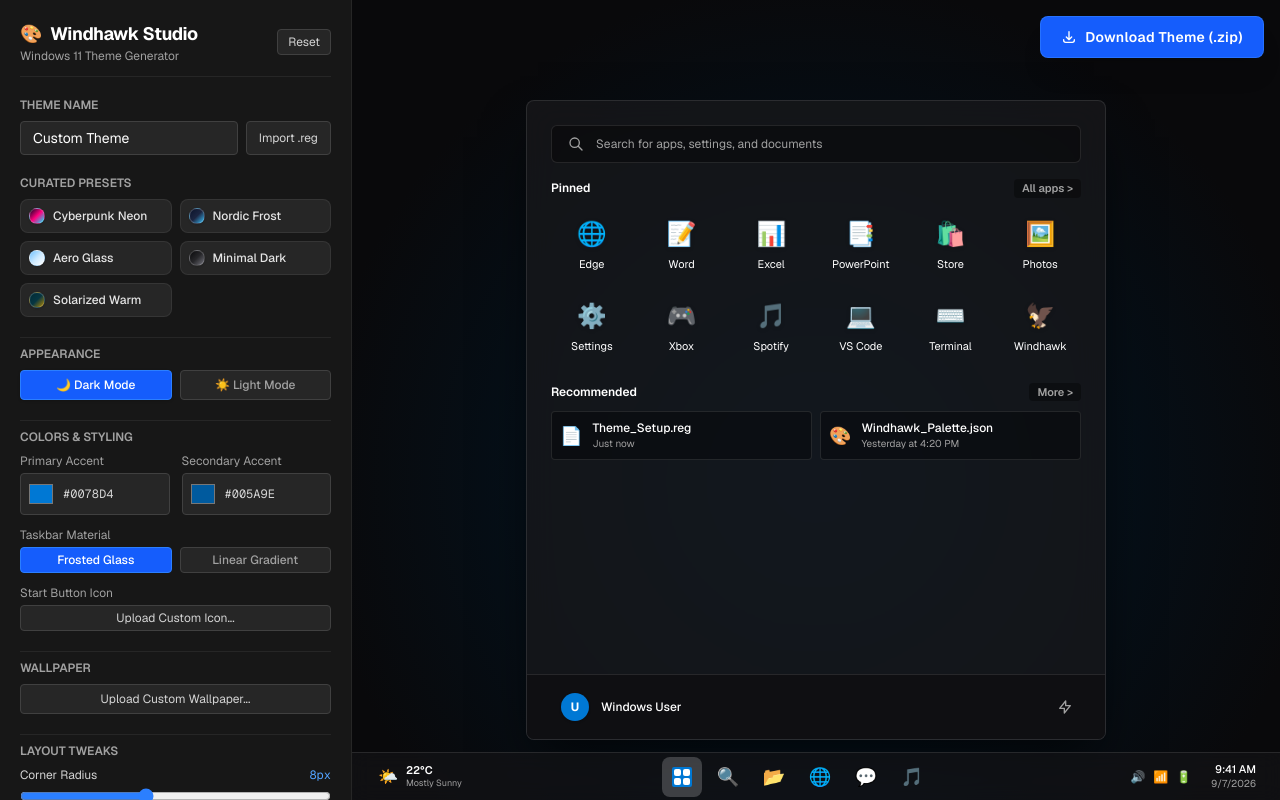
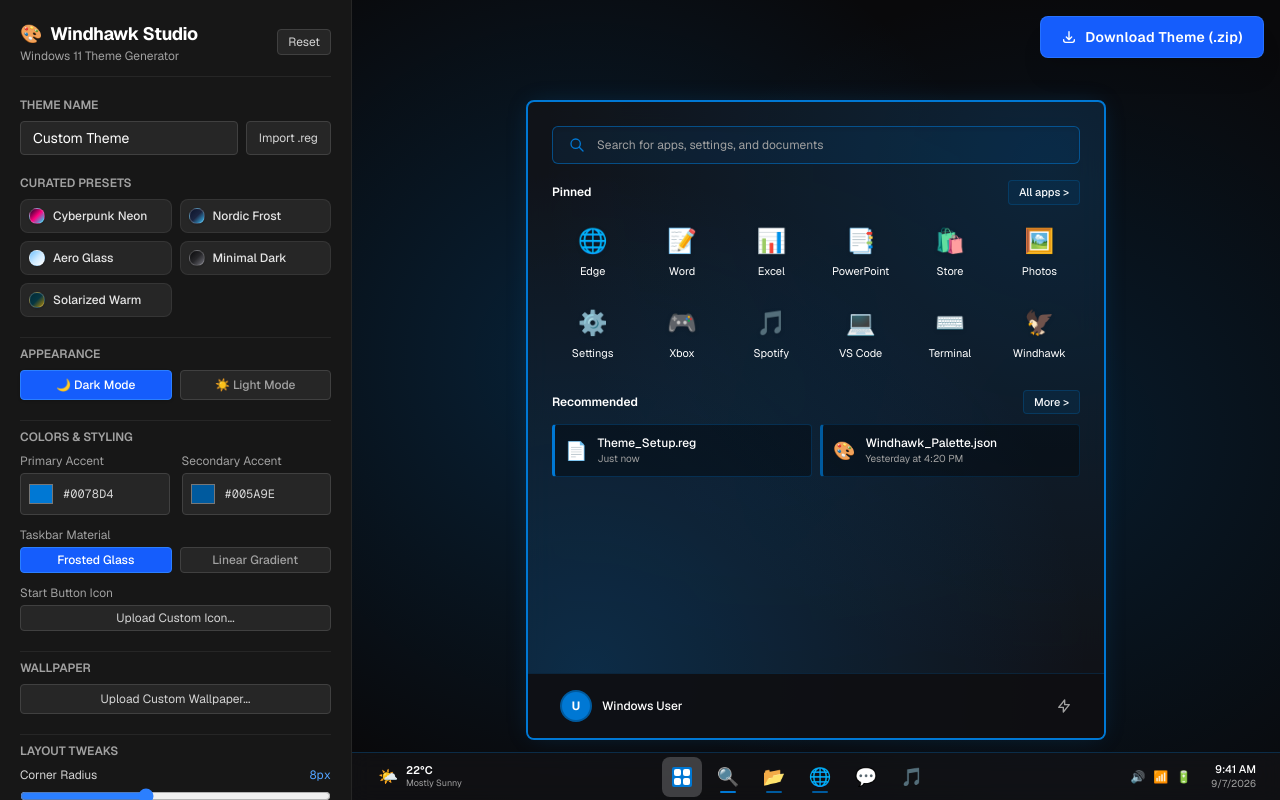
Before and after one commit to miketolhurst/windows-11-themes-and-wallpapers, a Next.js app in the folder theme-creator-web/: page / in a window 1280 px wide. Built offline with nearby package versions, Linux system fonts and the light colour scheme.

Commit message:
fix: dynamically bind primary and secondary accents to start menu and notification center

```diff
--- a/theme-creator-web/src/components/PreviewCanvas.tsx
+++ b/theme-creator-web/src/components/PreviewCanvas.tsx
@@ -21,20 +21,36 @@
     setActivePane,
   } = useThemeStore();
 
-  // Determine dynamic colors for Light vs Dark mode
-  const flyoutBg = isLightMode
-    ? 'rgba(245, 245, 250, 0.85)'
-    : 'rgba(24, 24, 27, 0.75)';
-  const flyoutBorder = isLightMode ? 'rgba(0, 0, 0, 0.1)' : 'rgba(255, 255, 255, 0.1)';
+  const baseBg = isLightMode ? '#f0f0f5' : '#101216';
+
+  // Dynamic flyout backgrounds matching Windhawk Styler:
+  // In gradient mode: uses exact sm_grad & nc_grad from create_theme.py / exportEngine.ts
+  // In frosted blur mode: uses acrylic material infused with dual primary and secondary accent ambient lighting
+  const startMenuBg =
+    taskbarMode === 'gradient'
+      ? `linear-gradient(135deg, ${baseBg}f0 0%, ${accentColor}d4 50%, ${secondaryAccent}d4 100%)`
+      : isLightMode
+      ? `radial-gradient(circle at 90% 10%, ${secondaryAccent}35 0%, transparent 65%), radial-gradient(circle at 10% 90%, ${accentColor}35 0%, transparent 65%), rgba(245, 245, 250, 0.84)`
+      : `radial-gradient(circle at 90% 10%, ${secondaryAccent}40 0%, transparent 65%), radial-gradient(circle at 10% 90%, ${accentColor}40 0%, transparent 65%), rgba(18, 20, 25, 0.84)`;
+
+  const notifCenterBg =
+    taskbarMode === 'gradient'
+      ? `linear-gradient(315deg, ${baseBg}f0 0%, ${accentColor}d4 50%, ${secondaryAccent}d4 100%)`
+      : isLightMode
+      ? `radial-gradient(circle at 90% 90%, ${secondaryAccent}35 0%, transparent 65%), radial-gradient(circle at 10% 10%, ${accentColor}35 0%, transparent 65%), rgba(245, 245, 250, 0.84)`
+      : `radial-gradient(circle at 90% 90%, ${secondaryAccent}40 0%, transparent 65%), radial-gradient(circle at 10% 10%, ${accentColor}40 0%, transparent 65%), rgba(18, 20, 25, 0.84)`;
+
+  // Borders match Windhawk Styler (BorderBrush=c_normal, BorderThickness=2)
+  const flyoutBorder = accentColor;
   const textColor = isLightMode ? 'text-neutral-900' : 'text-white';
-  const subTextColor = isLightMode ? 'text-neutral-500' : 'text-neutral-400';
-  const cardBg = isLightMode ? 'rgba(255, 255, 255, 0.6)' : 'rgba(0, 0, 0, 0.35)';
-  const cardHover = isLightMode ? 'hover:bg-neutral-200/50' : 'hover:bg-white/5';
+  const subTextColor = isLightMode ? 'text-neutral-600' : 'text-neutral-400';
+  const cardBg = isLightMode ? 'rgba(255, 255, 255, 0.65)' : 'rgba(0, 0, 0, 0.35)';
+  const cardHover = isLightMode ? 'hover:bg-neutral-200/60' : 'hover:bg-white/10';
   const shadowClass = removeDropShadows
     ? 'shadow-none'
     : isLightMode
-    ? 'shadow-[0_20px_40px_-10px_rgba(0,0,0,0.15)]'
-    : 'shadow-[0_25px_50px_-12px_rgba(0,0,0,0.7)]';
+    ? 'shadow-[0_20px_40px_-10px_rgba(0,0,0,0.2)]'
+    : 'shadow-[0_25px_50px_-12px_rgba(0,0,0,0.75)]';
 
   // Taskbar background styling
   const taskbarStyle: React.CSSProperties = {
@@ -90,12 +106,12 @@
             }
           : {
               background: isLightMode
-                ? `radial-gradient(circle at 50% 60%, ${accentColor}22 0%, #e2e8f0 75%)`
-                : `radial-gradient(circle at 50% 60%, ${accentColor}33 0%, #09090b 75%)`,
+                ? `radial-gradient(circle at 25% 45%, ${accentColor}28 0%, transparent 55%), radial-gradient(circle at 75% 55%, ${secondaryAccent}28 0%, transparent 55%), #e2e8f0`
+                : `radial-gradient(circle at 25% 45%, ${accentColor}38 0%, transparent 55%), radial-gradient(circle at 75% 55%, ${secondaryAccent}38 0%, transparent 55%), #09090b`,
             }
       }
     >
-      {/* Mobile warning overlay (Task 4.3) */}
+      {/* Mobile warning overlay */}
       <div className="lg:hidden absolute top-3 left-3 right-3 z-50 bg-amber-500/90 text-neutral-950 px-3 py-2 rounded-lg text-xs font-medium shadow flex items-center gap-2">
         <span>⚠️</span>
         <span>Windhawk Studio is optimized for larger displays to accurately render the desktop canvas.</span>
@@ -115,11 +131,12 @@
               hideRecommended ? 'h-[520px]' : 'h-[640px]'
             } flex flex-col pointer-events-auto transition-all duration-200 overflow-hidden ${textColor} ${shadowClass}`}
             style={{
-              backgroundColor: flyoutBg,
+              background: startMenuBg,
               backdropFilter: `blur(${startMenuBlur}px)`,
               WebkitBackdropFilter: `blur(${startMenuBlur}px)`,
               borderRadius: `${cornerRadius}px`,
-              border: `1px solid ${flyoutBorder}`,
+              border: `2px solid ${flyoutBorder}`,
+              boxShadow: `0 0 24px -6px ${accentColor}40`,
             }}
           >
             {/* Search Bar */}
@@ -129,12 +146,12 @@
                   compactSearch ? 'py-1.5 px-3' : 'py-2.5 px-4'
                 }`}
                 style={{
-                  backgroundColor: cardBg,
+                  backgroundColor: isLightMode ? `${accentColor}10` : `${accentColor}18`,
                   borderRadius: `${Math.max(4, cornerRadius - 2)}px`,
-                  border: `1px solid ${flyoutBorder}`,
+                  border: `1.5px solid ${accentColor}88`,
                 }}
               >
-                <svg className={`w-4 h-4 ${subTextColor}`} fill="none" stroke="currentColor" viewBox="0 0 24 24">
+                <svg className="w-4 h-4" style={{ color: accentColor }} fill="none" stroke="currentColor" viewBox="0 0 24 24">
                   <path strokeLinecap="round" strokeLinejoin="round" strokeWidth={2} d="M21 21l-6-6m2-5a7 7 0 11-14 0 7 7 0 0114 0z" />
                 </svg>
                 <span className={`text-xs ${subTextColor}`}>
@@ -148,9 +165,11 @@
               <div className="flex justify-between items-center text-xs font-semibold mb-3">
                 <span className={textColor}>Pinned</span>
                 <button
-                  className={`px-2 py-0.5 text-[11px] transition-colors ${subTextColor} ${cardHover}`}
+                  className="px-2.5 py-1 text-[11px] font-medium transition-all"
                   style={{
-                    backgroundColor: cardBg,
+                    backgroundColor: `${secondaryAccent}22`,
+                    border: `1px solid ${secondaryAccent}60`,
+                    color: isLightMode ? '#0f172a' : '#f8fafc',
                     borderRadius: `${Math.max(3, cornerRadius - 4)}px`,
                   }}
                 >
@@ -177,9 +196,11 @@
                   <div className="mt-5 flex justify-between items-center text-xs font-semibold mb-2.5">
                     <span className={textColor}>Recommended</span>
                     <button
-                      className={`px-2 py-0.5 text-[11px] transition-colors ${subTextColor} ${cardHover}`}
+                      className="px-2.5 py-1 text-[11px] font-medium transition-all"
                       style={{
-                        backgroundColor: cardBg,
+                        backgroundColor: `${secondaryAccent}22`,
+                        border: `1px solid ${secondaryAccent}60`,
+                        color: isLightMode ? '#0f172a' : '#f8fafc',
                         borderRadius: `${Math.max(3, cornerRadius - 4)}px`,
                       }}
                     >
@@ -189,11 +210,12 @@
 
                   <div className="grid grid-cols-2 gap-2 text-[12px]">
                     <div
-                      className={`flex items-center gap-2.5 p-2 transition-colors cursor-pointer ${cardHover}`}
+                      className={`flex items-center gap-2.5 p-2.5 transition-colors cursor-pointer ${cardHover}`}
                       style={{
                         backgroundColor: cardBg,
                         borderRadius: `${Math.max(4, cornerRadius - 4)}px`,
-                        border: `1px solid ${flyoutBorder}`,
+                        border: `1px solid ${accentColor}44`,
+                        borderLeft: `3px solid ${accentColor}`,
                       }}
                     >
                       <span className="text-lg">📄</span>
@@ -203,11 +225,12 @@
                       </div>
                     </div>
                     <div
-                      className={`flex items-center gap-2.5 p-2 transition-colors cursor-pointer ${cardHover}`}
+                      className={`flex items-center gap-2.5 p-2.5 transition-colors cursor-pointer ${cardHover}`}
                       style={{
                         backgroundColor: cardBg,
                         borderRadius: `${Math.max(4, cornerRadius - 4)}px`,
-                        border: `1px solid ${flyoutBorder}`,
+                        border: `1px solid ${secondaryAccent}44`,
+                        borderLeft: `3px solid ${secondaryAccent}`,
                       }}
                     >
                       <span className="text-lg">🎨</span>
@@ -225,8 +248,8 @@
             <div
               className="mt-auto px-6 py-3 border-t flex items-center justify-between"
               style={{
-                backgroundColor: isLightMode ? 'rgba(235, 235, 240, 0.9)' : 'rgba(15, 15, 18, 0.9)',
-                borderColor: flyoutBorder,
+                backgroundColor: isLightMode ? 'rgba(235, 235, 240, 0.92)' : 'rgba(15, 15, 18, 0.92)',
+                borderColor: `${accentColor}33`,
               }}
             >
               <div
@@ -235,7 +258,10 @@
               >
                 <div
                   className="w-7 h-7 rounded-full flex items-center justify-center text-xs font-bold text-white shadow"
-                  style={{ backgroundColor: accentColor }}
+                  style={{
+                    backgroundColor: accentColor,
+                    boxShadow: `0 0 0 2px ${secondaryAccent}`,
+                  }}
                 >
                   U
                 </div>
@@ -261,20 +287,21 @@
               dynamicNotificationHeight ? 'h-[500px]' : 'h-[580px]'
             } absolute right-4 bottom-0 flex flex-col pointer-events-auto transition-all duration-200 overflow-hidden ${textColor} ${shadowClass}`}
             style={{
-              backgroundColor: flyoutBg,
+              background: notifCenterBg,
               backdropFilter: `blur(${notificationBlur}px)`,
               WebkitBackdropFilter: `blur(${notificationBlur}px)`,
               borderRadius: `${cornerRadius}px`,
-              border: `1px solid ${flyoutBorder}`,
+              border: `2px solid ${flyoutBorder}`,
+              boxShadow: `0 0 24px -6px ${accentColor}40`,
             }}
           >
             {/* Header */}
             <div
               className="px-5 py-3.5 border-b flex justify-between items-center text-xs font-semibold"
-              style={{ borderColor: flyoutBorder }}
+              style={{ borderColor: `${accentColor}33` }}
             >
               <span className={textColor}>Notifications</span>
-              <button className={`text-[11px] transition-colors ${subTextColor} hover:underline`}>
+              <button className="text-[11px] transition-colors font-medium hover:underline" style={{ color: accentColor }}>
                 Clear all
               </button>
             </div>
@@ -286,7 +313,8 @@
                 style={{
                   backgroundColor: cardBg,
                   borderRadius: `${Math.max(4, cornerRadius - 4)}px`,
-                  border: `1px solid ${flyoutBorder}`,
+                  border: `1px solid ${accentColor}44`,
+                  borderLeft: `3px solid ${accentColor}`,
                 }}
               >
                 <div className="flex items-center justify-between text-[11px] mb-1">
@@ -303,7 +331,8 @@
                 style={{
                   backgroundColor: cardBg,
                   borderRadius: `${Math.max(4, cornerRadius - 4)}px`,
-                  border: `1px solid ${flyoutBorder}`,
+                  border: `1px solid ${secondaryAccent}44`,
+                  borderLeft: `3px solid ${secondaryAccent}`,
                 }}
               >
                 <div className="flex items-center justify-between text-[11px] mb-1">
@@ -318,20 +347,25 @@
               {/* Quick Actions Panel */}
               <div
                 className="mt-auto pt-3 border-t"
-                style={{ borderColor: flyoutBorder }}
+                style={{ borderColor: `${accentColor}33` }}
               >
                 <div className="grid grid-cols-3 gap-2 mb-3">
-                  {['Wi-Fi', 'Bluetooth', 'Airplane'].map((action, i) => (
+                  {[
+                    { label: 'Wi-Fi', bg: accentColor, text: '#ffffff' },
+                    { label: 'Bluetooth', bg: secondaryAccent, text: '#ffffff' },
+                    { label: 'Airplane', bg: cardBg, text: isLightMode ? '#000000' : '#ffffff' },
+                  ].map((btn, i) => (
                     <button
-                      key={action}
-                      className="p-2 text-center text-[10px] font-medium transition-colors"
+                      key={btn.label}
+                      className="p-2 text-center text-[10px] font-medium transition-colors shadow-sm"
                       style={{
-                        backgroundColor: i === 0 ? accentColor : cardBg,
-                        color: i === 0 ? '#ffffff' : isLightMode ? '#000000' : '#ffffff',
+                        backgroundColor: btn.bg,
+                        color: btn.text,
                         borderRadius: `${Math.max(4, cornerRadius - 4)}px`,
+                        border: i === 2 ? `1px solid ${accentColor}33` : undefined,
                       }}
                     >
-                      {action}
+                      {btn.label}
                     </button>
                   ))}
                 </div>
@@ -350,12 +384,17 @@
                     <span
                       key={d}
                       className={`py-1 text-[10px] ${
-                        d === 7
+                        d === 7 || d === 15
                           ? 'text-white font-bold'
                           : 'hover:opacity-80 cursor-pointer'
                       }`}
                       style={{
-                        backgroundColor: d === 7 ? accentColor : undefined,
+                        backgroundColor:
+                          d === 7
+                            ? accentColor
+                            : d === 15
+                            ? secondaryAccent
+                            : undefined,
                         borderRadius: `${Math.max(2, cornerRadius - 6)}px`,
                       }}
                     >
@@ -374,7 +413,7 @@
         className="h-12 w-full z-30 flex items-center justify-between px-4 transition-all duration-300"
         style={{
           ...taskbarStyle,
-          borderTop: `1px solid ${flyoutBorder}`,
+          borderTop: `1px solid ${accentColor}44`,
         }}
       >
         {/* Left Weather Widget Area */}
@@ -419,14 +458,23 @@
             )}
           </button>
 
-          {/* Taskbar Pinned Icons */}
+          {/* Taskbar Pinned Icons with Running Indicators */}
           {['🔍', '📂', '🌐', '💬', '🎵'].map((icon, idx) => (
             <div
               key={idx}
-              className={`w-10 h-10 flex items-center justify-center text-lg cursor-pointer transition-colors ${cardHover}`}
+              className={`w-10 h-10 flex flex-col items-center justify-center text-lg cursor-pointer transition-colors relative ${cardHover}`}
               style={{ borderRadius: `${cornerRadius}px` }}
             >
-              {icon}
+              <span>{icon}</span>
+              {/* Running indicator pill matching Windows 11 Taskbar Styler */}
+              {idx < 3 && (
+                <div
+                  className="w-4 h-0.5 rounded-full absolute bottom-1 transition-colors"
+                  style={{
+                    backgroundColor: idx === 0 ? accentColor : secondaryAccent,
+                  }}
+                />
+              )}
             </div>
           ))}
         </div>
```
